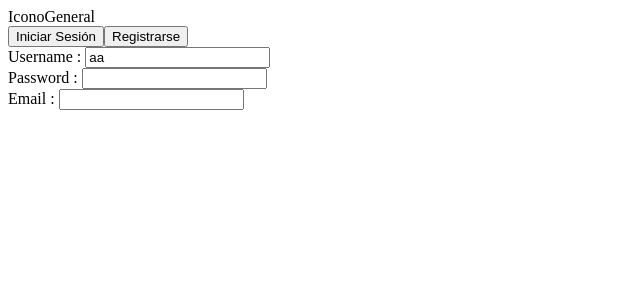
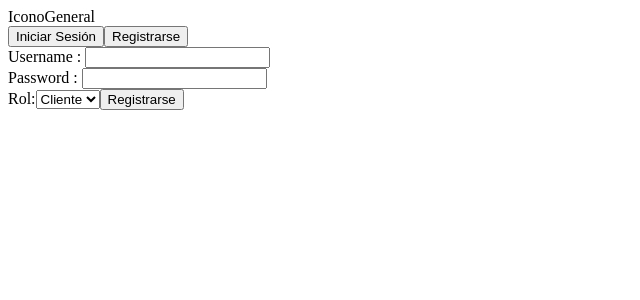
Before and after one commit to JeanPiero369/03C12S03_Hackhaton_FrontEnd, a React (Vite) app: page /auth/register in a window 1280 px wide. Shown: the top 300 px of the page, without its empty margins (0-640 px from the left). Built offline with nearby package versions, Linux system fonts and the light colour scheme; the HTML template or start-up script is replaced by a standard one.

Commit message:
login almost done

```diff
--- a/package.json
+++ b/package.json
@@ -27,6 +27,7 @@
     "eslint-plugin-react-hooks": "^4.6.2",
     "eslint-plugin-react-refresh": "^0.4.7",
     "postcss": "^8.4.38",
+    "tailwind": "^4.0.0",
     "tailwindcss": "^3.4.4",
     "vite": "^5.3.1"
   }
--- a/src/components/RegisterForm.jsx
+++ b/src/components/RegisterForm.jsx
@@ -1,25 +1,46 @@
-import {InputForm} from "./InputForm.jsx";
-import {useEffect, useState} from "react";
+import { useState } from "react";
+import { fetchRegister } from "../service/api.js";
+import { InputForm } from "./InputForm.jsx";
 
-export const RegisterForm=()=>{
-    const [data,setData]=useState({
-        username : "aa",
-        password:"",
-        email:""
+export const RegisterForm = () => {
+    const [data, setData] = useState({
+        username: "",
+        password: "",
+        role: "Cliente" // O "Admin" dependiendo del rol que desees
     });
 
-    const handleChangeInput=(data2)=>{
-        const { name, value } = data2;
-        console.error(data2);
+    const handleChangeInput = (event) => {
+        const { name, value } = event.target;
         setData({
             ...data,
             [name]: value
         });
-    }
+    };
 
-    return<>
-        <InputForm initial={data.username} label="Username" name="username" onDataChange={handleChangeInput}/>
-        <InputForm initial={data.password} label="Password" name="password" onDataChange={handleChangeInput}/>
-        <InputForm initial={data.email} label="Email" name="email" onDataChange={handleChangeInput}/>
-    </>
-}
+    const handleSubmit = async (event) => {
+        event.preventDefault();
+        try {
+            const response = await fetchRegister(data);
+            console.log("Registro exitoso:", response);
+            // Maneja la respuesta exitosa, redirección, etc.
+        } catch (error) {
+            console.error("Error en el registro:", error);
+            // Maneja el error, muestra un mensaje, etc.
+        }
+    };
+
+    return (
+        <form onSubmit={handleSubmit}>
+            <InputForm initial={data.username} label="Username" name="username" onDataChange={handleChangeInput} />
+            <InputForm initial={data.password} label="Password" name="password" onDataChange={handleChangeInput} />
+            <label>
+                Rol:
+                <select name="role" value={data.role} onChange={handleChangeInput}>
+                    <option value="Cliente">Cliente</option>
+                    <option value="Admin">Admin</option>
+                </select>
+            </label>
+            <button type="submit">Registrarse</button>
+        </form>
+    );
+};
--- a/src/service/api.js
+++ b/src/service/api.js
@@ -1,5 +1,5 @@
 import axios from 'axios';
-import jwtDecode from 'jwt-decode';
+import { jwtDecode } from 'jwt-decode';
 
 const BACKEND_URL = 'https://cepnq6rjbk.execute-api.us-east-1.amazonaws.com/';
 
```
Also changed, not shown: src/pages/Register.jsx (+13 -11 lines), 1 other file (tests, documents, lock files or other folders).
